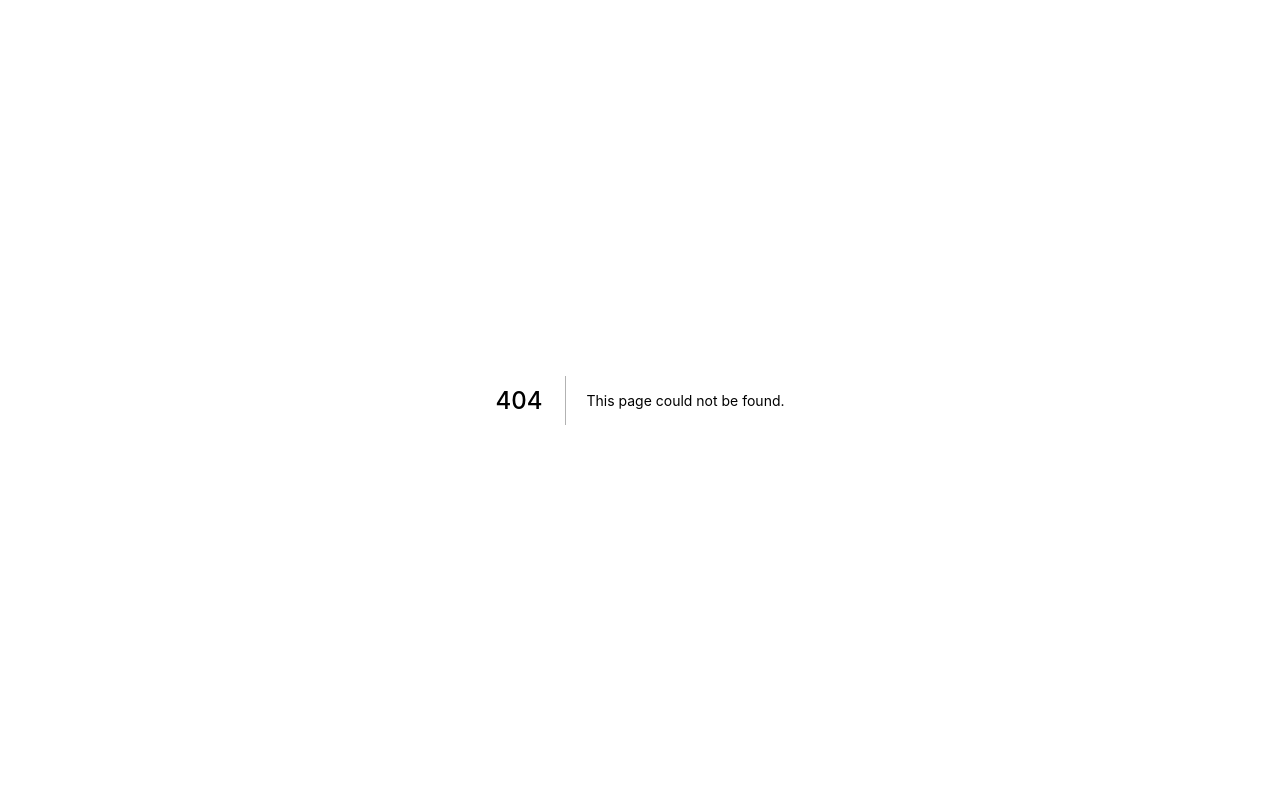
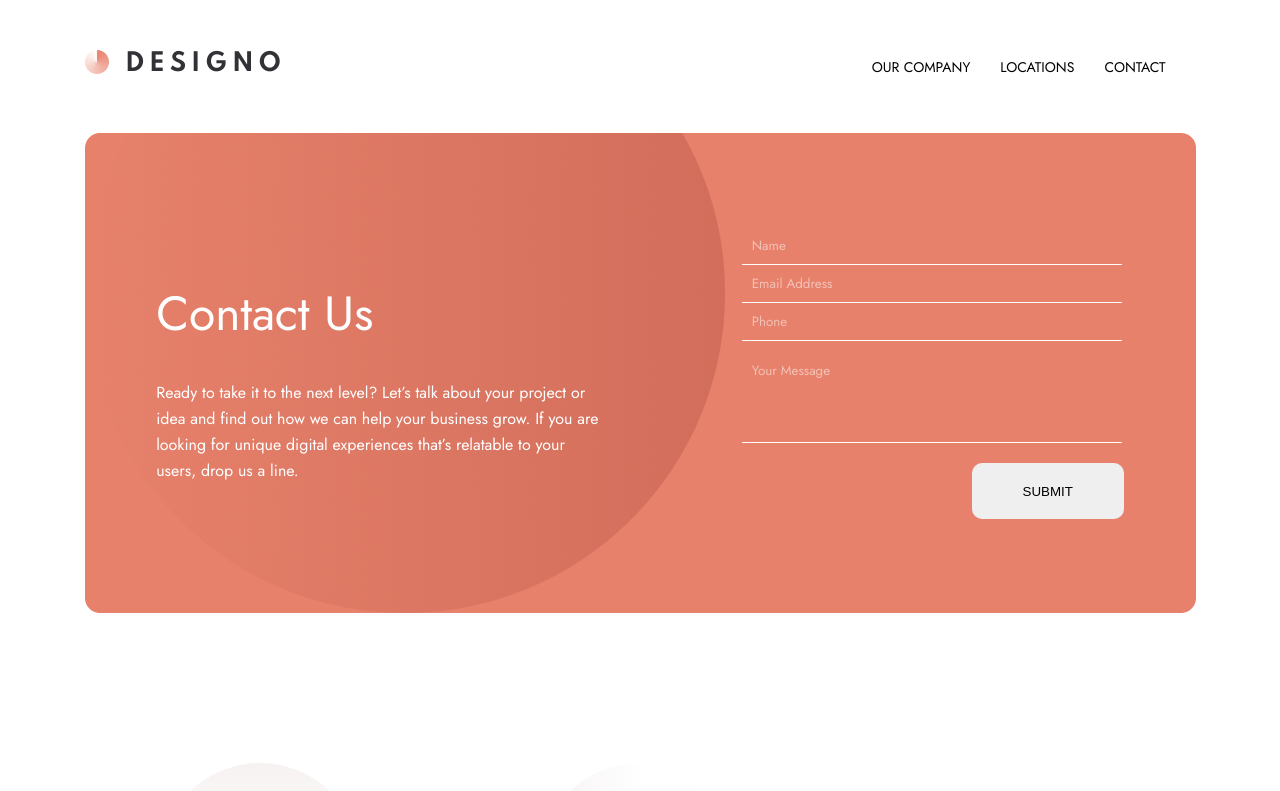
Before and after one commit to JaredBrown1/Designo, a Next.js app: page /contact in a window 1280 px wide. Before the commit this address had no page. Shown: the top 791 px of the page. Built offline with nearby package versions, Linux system fonts and the light colour scheme.

Commit message:
contact page finished

```diff
--- /dev/null
+++ b/pages/contact/index.js
@@ -0,0 +1,20 @@
+import NavBar from "../../src/components/nav-bar/NavBarLight";
+import Footer from "../../src/components/footer/Footer";
+import AboutMiddle from "../../src/components/about/AboutMiddle";
+import ContactForm from "../../src/components/contact/ContactForm";
+
+const Contact = () => {
+	return (
+		<div>
+			<NavBar />
+
+			<ContactForm />
+
+			<AboutMiddle />
+
+			<Footer />
+		</div>
+	);
+};
+
+export default Contact;
--- /dev/null
+++ b/src/components/contact/ContactForm.js
@@ -0,0 +1,39 @@
+import {
+	ContactFormContainer,
+	FormContainer,
+} from "../../../styles/component-styles/ContactForm.module";
+
+const ContactForm = () => {
+	return (
+		<ContactFormContainer>
+			<div>
+				<h1>Contact Us</h1>
+				<p>
+					Ready to take it to the next level? Let’s talk about your project or
+					<br /> idea and find out how we can help your business grow. If you
+					are
+					<br /> looking for unique digital experiences that’s relatable to your
+					<br /> users, drop us a line.
+				</p>
+			</div>
+
+			<div>
+				<FormContainer>
+					<input type="text" placeholder="Name" required />
+					<input type="email" placeholder="Email Address" required />
+					<input type="tel" placeholder="Phone" required />
+					<textarea
+						name="Message"
+						placeholder="Your Message"
+						cols="30"
+						rows="10"
+						required
+					></textarea>
+					<button>SUBMIT</button>
+				</FormContainer>
+			</div>
+		</ContactFormContainer>
+	);
+};
+
+export default ContactForm;
--- /dev/null
+++ b/styles/component-styles/ContactForm.module.js
@@ -0,0 +1,94 @@
+import styled from "styled-components";
+
+export const ContactFormContainer = styled.div`
+	background-image: url("/Group 64 Copy.png");
+	margin: 0 auto;
+	margin-top: 50px;
+	display: flex;
+	align-items: center;
+	justify-content: space-around;
+	width: 1111px;
+	height: 480px;
+	color: var(--col-primary-three);
+
+	h1 {
+		font-size: 48px;
+		font-weight: 400;
+	}
+
+	p {
+		line-height: 26px;
+	}
+`;
+
+export const FormContainer = styled.form`
+	display: flex;
+	flex-direction: column;
+
+	input {
+		background: transparent;
+		width: 380px;
+		height: 38px;
+		border: none;
+		border-bottom: 1px solid var(--col-primary-three);
+		color: var(--col-primary-three);
+		padding-left: 10px;
+		outline: none;
+
+		::placeholder {
+			color: var(--col-primary-three);
+			opacity: 0.5;
+			font-family: "Jost";
+		}
+
+		:focus {
+			border-bottom: 3px solid;
+
+			::placeholder {
+				opacity: 1;
+			}
+		}
+	}
+
+	textarea {
+		background: transparent;
+		width: 380px;
+		height: 102px;
+		border: none;
+		border-bottom: 1px solid var(--col-primary-three);
+		resize: none;
+		color: var(--col-primary-three);
+		padding-top: 20px;
+		padding-left: 10px;
+		outline: none;
+
+		::placeholder {
+			color: var(--col-primary-three);
+			opacity: 0.5;
+			font-family: "Jost";
+		}
+
+		:focus {
+			border-bottom: 3px solid;
+
+			::placeholder {
+				opacity: 1;
+			}
+		}
+	}
+
+	button {
+		width: 152px;
+		height: 56px;
+		border: none;
+		border-radius: 10px;
+		cursor: pointer;
+		margin-top: 20px;
+		margin-left: 230px;
+	}
+
+	button:hover {
+		background-color: var(--col-secondary-one);
+		color: var(--col-primary-three);
+	}
+`;
```
